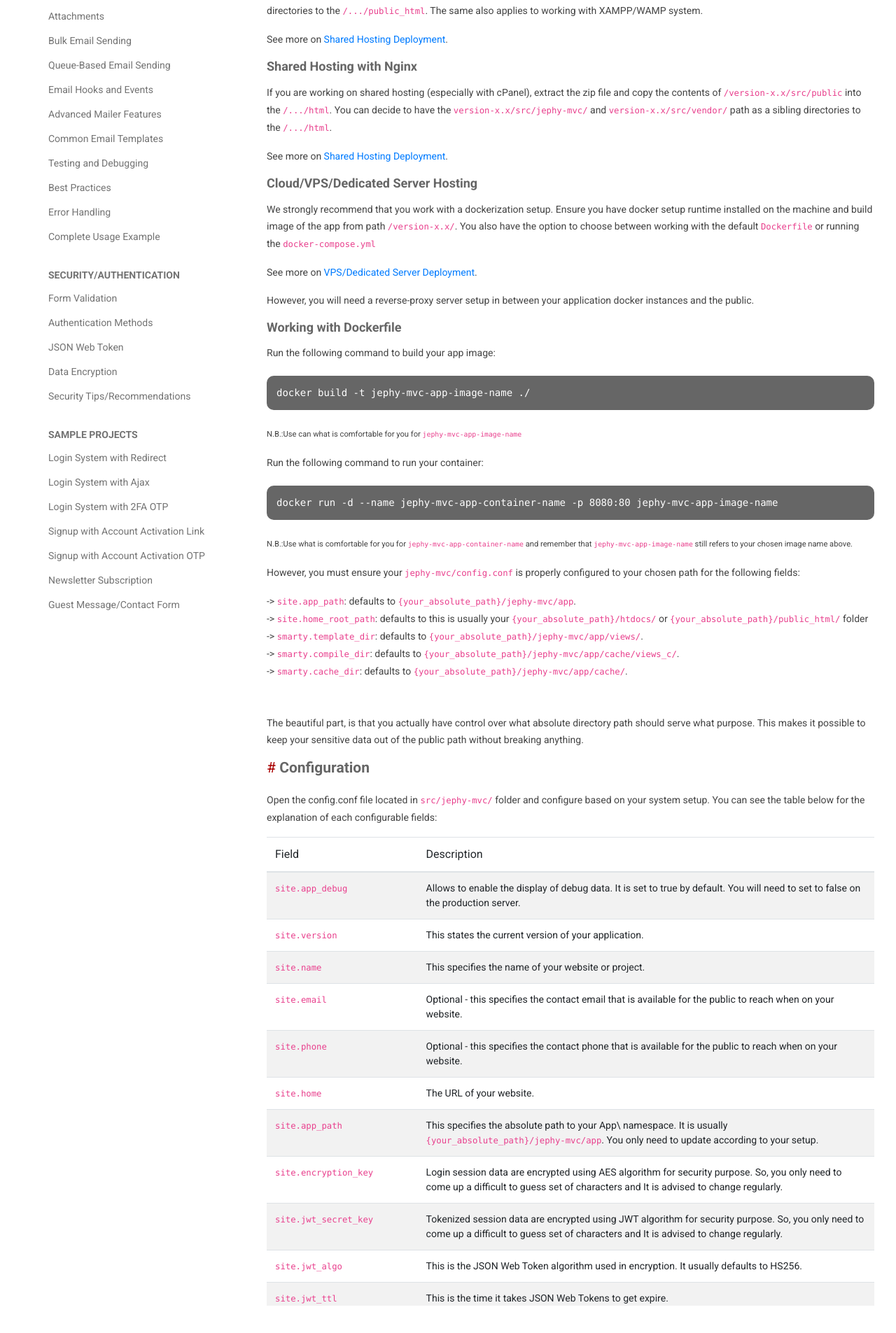
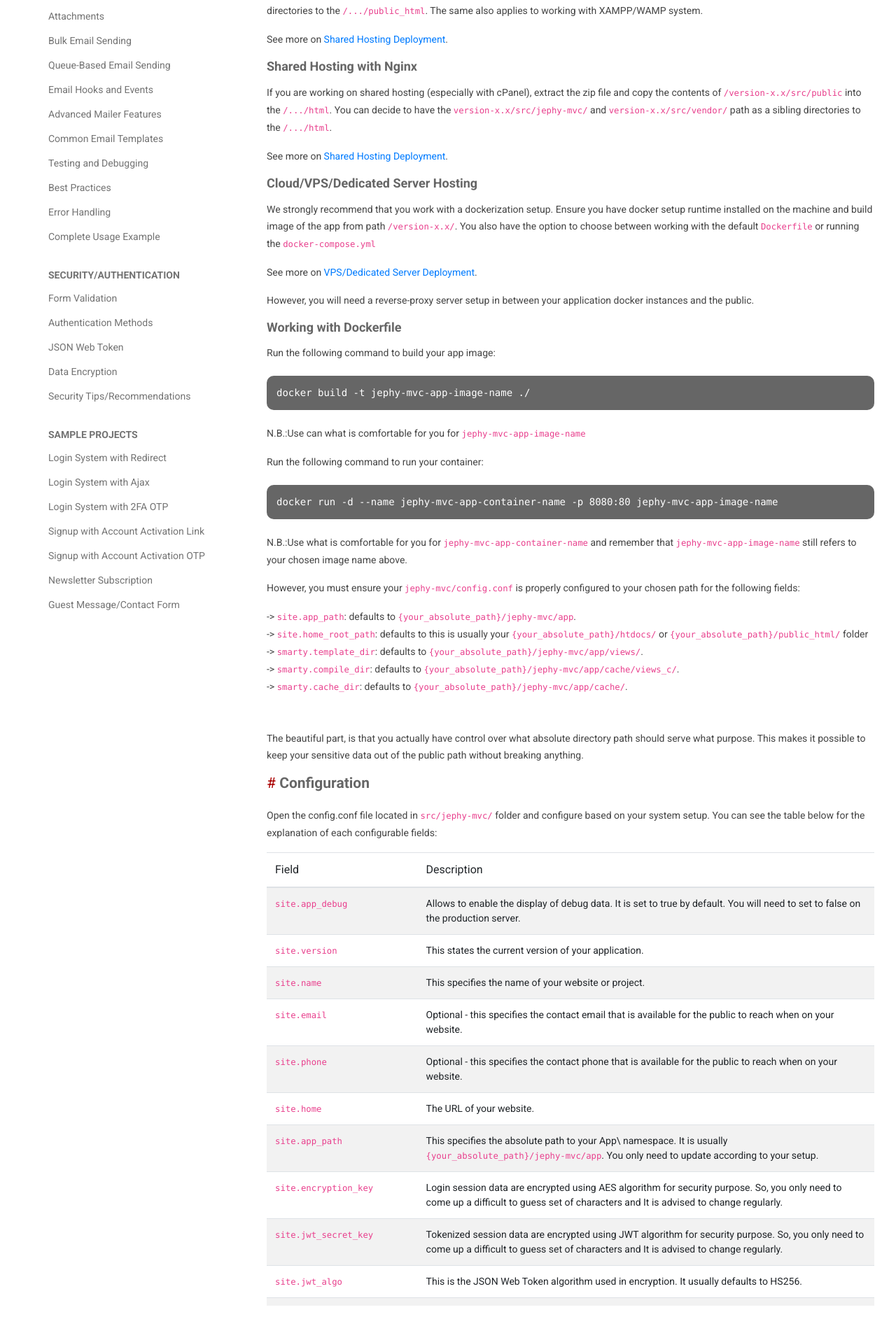
Before and after one commit to jephymvc/documentation, a Jekyll site: the page built from docs/index.html, in a window 1280 px wide. Shown: the part 2672-4577 px from the top of the page at 70% size. Built offline with Jekyll 4.4.1, drawn with Linux system fonts in a browser that asks for light colours; some web fonts are replaced.

Commit message:
Updated the getting started documentation-2

```diff
--- a/docs/index.html
+++ b/docs/index.html
@@ -145,7 +145,7 @@ title: Getting Started
 docker build -t jephy-mvc-app-image-name ./
 </pre>
 <p>
-<small>N.B.:Use can what is comfortable for you for <code>jephy-mvc-app-image-name</code></small>
+N.B.:Use can what is comfortable for you for <code>jephy-mvc-app-image-name</code>
 </p>
 
 <p>
@@ -156,11 +156,9 @@ docker run -d --name jephy-mvc-app-container-name -p 8080:80 jephy-mvc-app-image
 </pre>
 
 <p>
-<small>
 N.B.:Use what is comfortable for you for <code>jephy-mvc-app-container-name</code>
 and remember that <code>jephy-mvc-app-image-name</code> still refers to your chosen
 image name above.
-</small>
 </p>
 
 <p>
```
